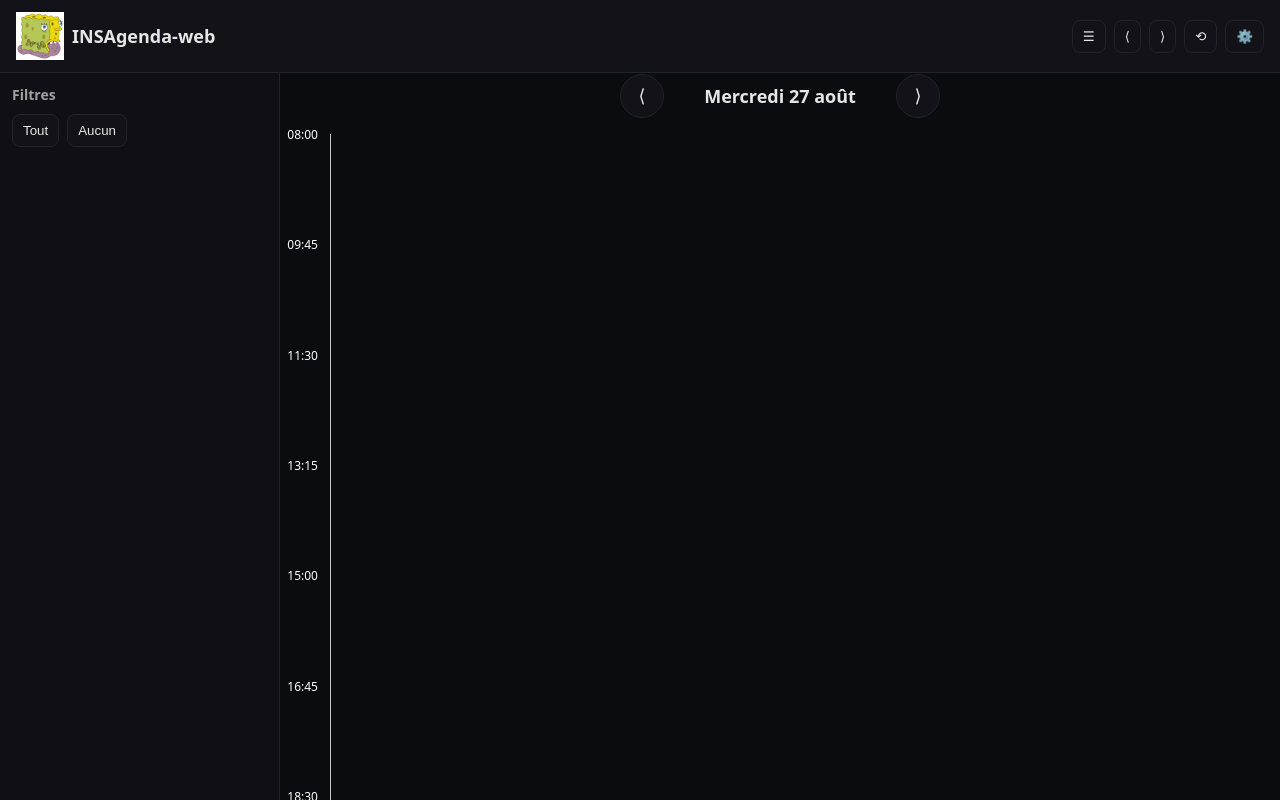
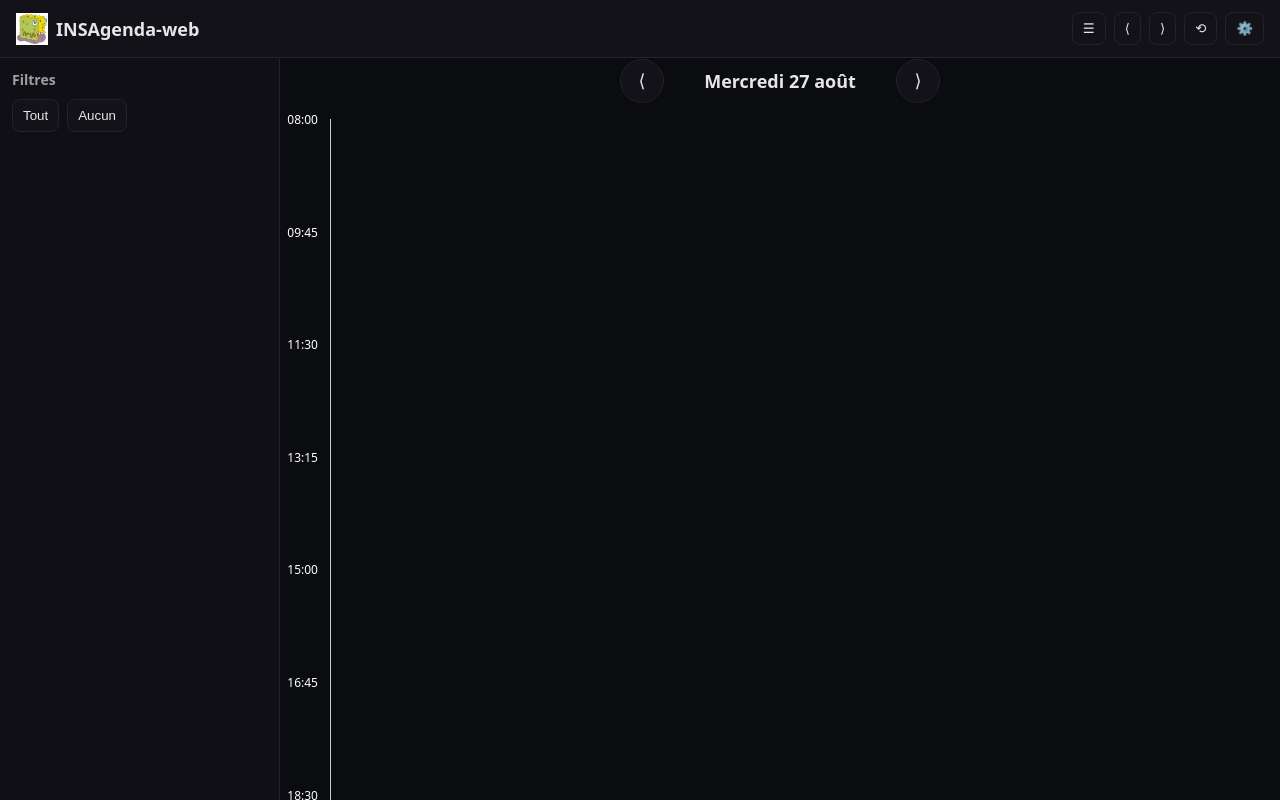
Before and after one commit to GolemCode/insagenda-web, a website: page index.html in a window 1280 px wide. Drawn offline with Linux system fonts and the light colour scheme.

Commit message:
Add files via upload

```diff
--- a/styles.css
+++ b/styles.css
@@ -46,8 +46,8 @@ body {
 }
 
 .topbar .icon {
-  width: 48px; /* Largeur de l'icône */
-  height: 48px; /* Hauteur de l'icône */
+  width: 32px; /* Largeur de l'icône */
+  height: 32px; /* Hauteur de l'icône */
 }
 .topbar .actions { display: flex; gap: 8px; }
 button {
```
